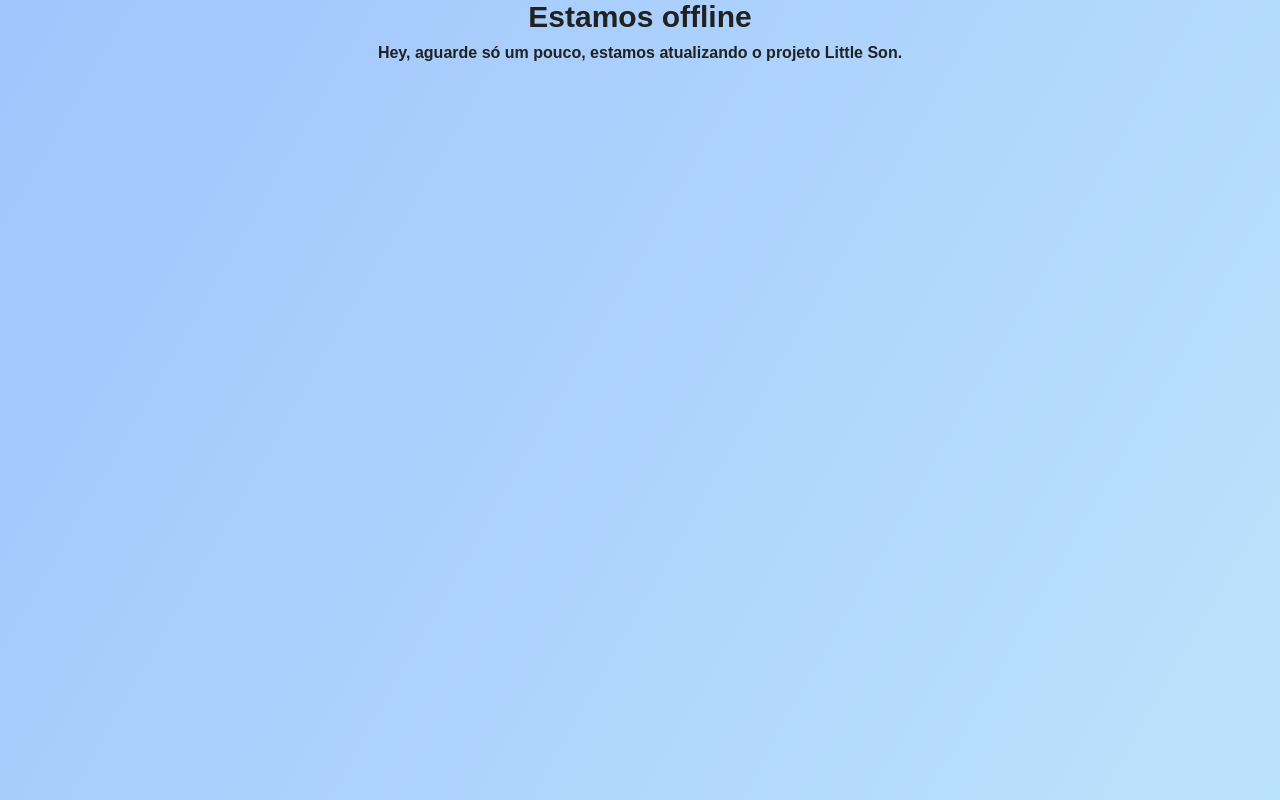
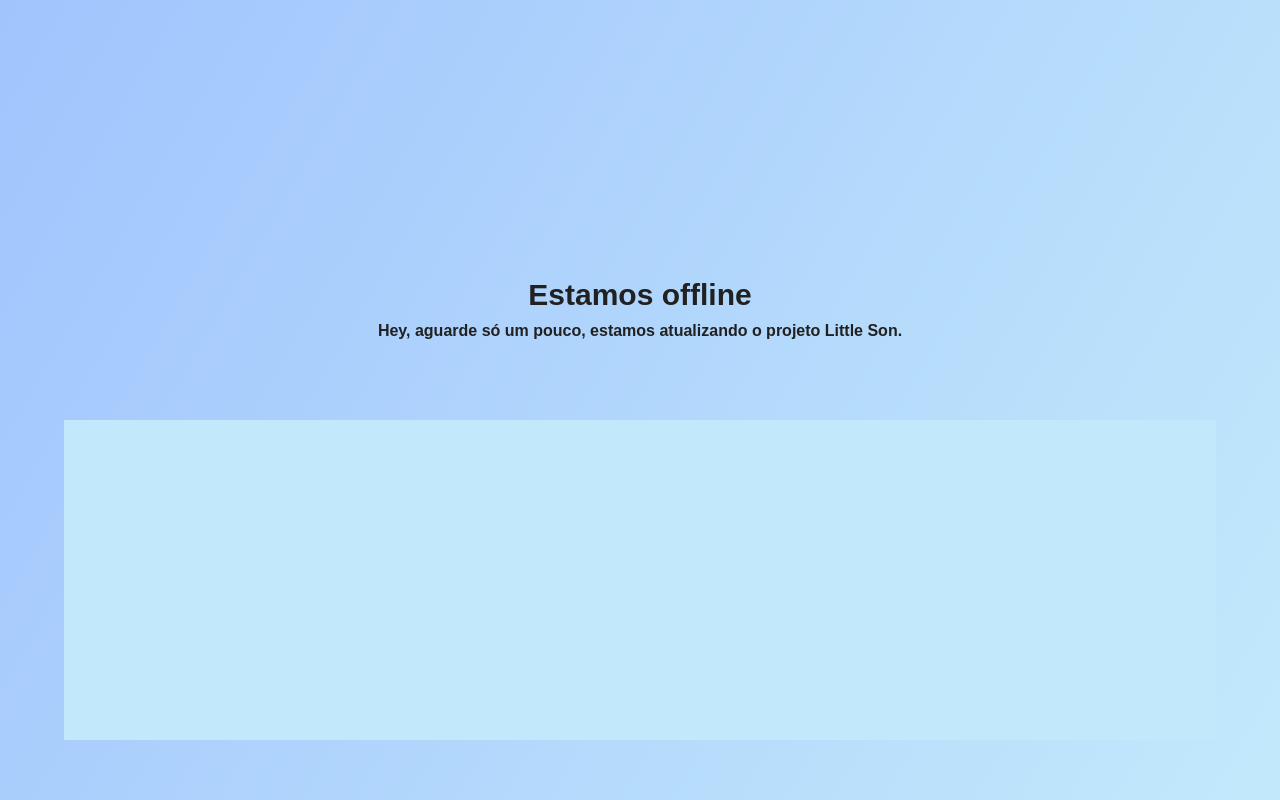
Before and after one commit to Little-Son/site_littleson, a Next.js app: page / in a window 1280 px wide. Shown: the top 800 px of the page. Built offline with nearby package versions, Linux system fonts and the light colour scheme.

Commit message:
fix: fix styles

```diff
--- a/pages/index.js
+++ b/pages/index.js
@@ -13,6 +13,7 @@ const GlobalStyle = createGlobalStyle`
     }
     html {
         font-size:62.5%;
+        overflow-x:hidden;
     }
     a, a:hover, a:focus {
         text-decoration:none;
@@ -45,7 +46,13 @@ const Info = styled.section`
     }
 
     div {
-        height:90vh;
+        height:40vh;
+        display:flex;
+        flex-direction:column;
+        justify-content:flex-end;
+        align-items:center;
+        text-align:center;
+        padding-bottom:4rem;
     }
 
 `
@@ -53,7 +60,7 @@ const Info = styled.section`
 const Ads = styled.div`
     margin-top:4rem;
     width:90vw;
-    height:20vh;
+    background:#c2e9fb;
 `
 
 class GoogleAds extends React.Component{
```
